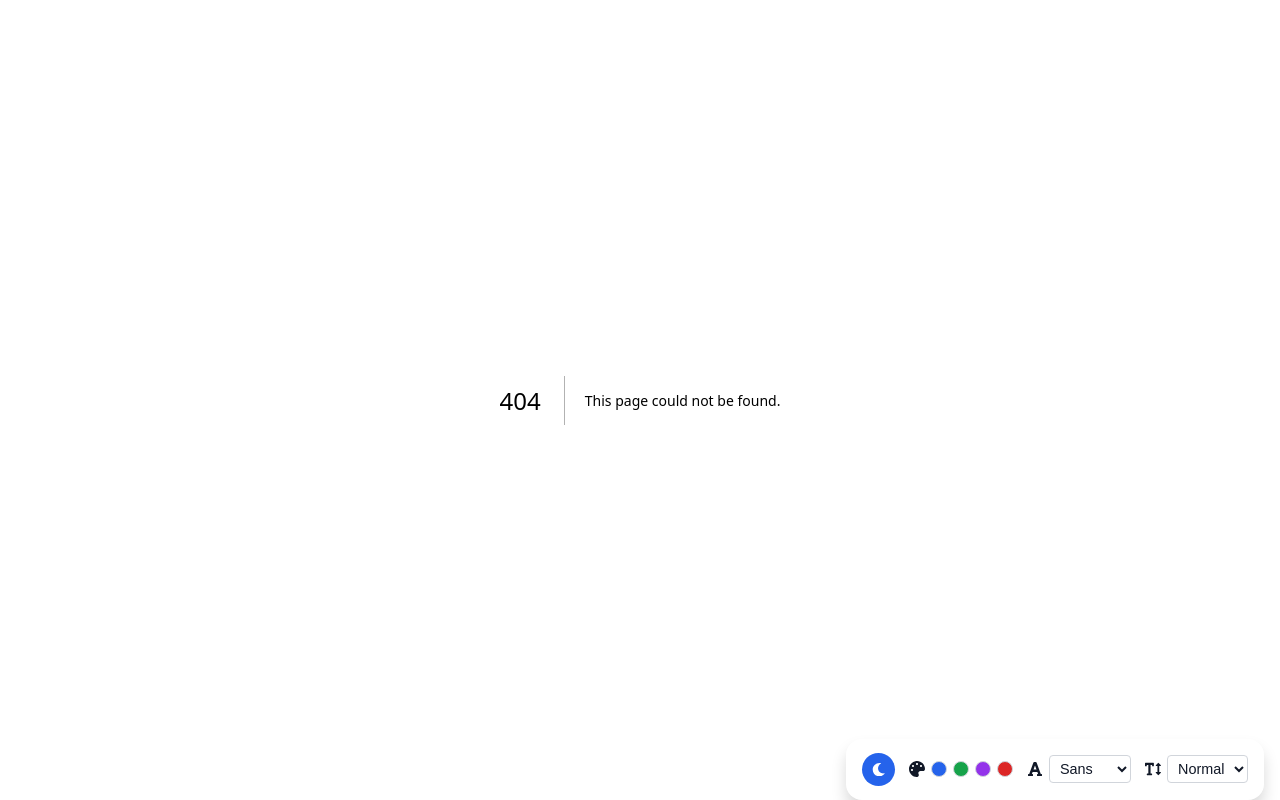
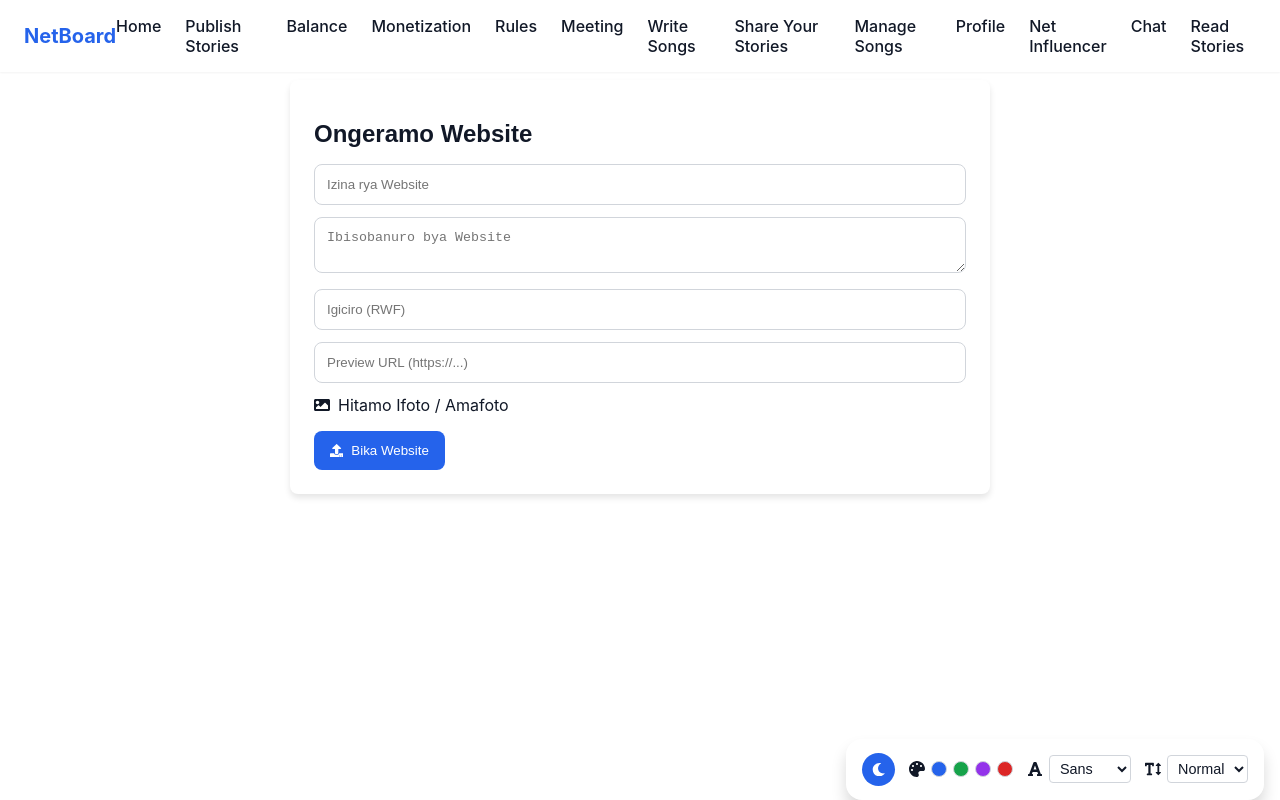
Before and after one commit to Newbhjj2222/admin, a Next.js app: page /Push in a window 1280 px wide. Before the commit this address had no page. Built offline with nearby package versions, Linux system fonts and the light colour scheme.

Commit message:
Create Push.js

```diff
--- /dev/null
+++ b/src/pages/Push.js
@@ -0,0 +1,243 @@
+"use client";
+
+import Head from "next/head";
+import { useState } from "react";
+import { db } from "../components/firebase";
+import { collection, addDoc, serverTimestamp } from "firebase/firestore";
+import { FaUpload, FaImage } from "react-icons/fa";
+import Net from "@/components/Net";
+
+const API_KEY = "d3b627c6d75013b8aaf2aac6de73dcb5";
+
+export default function Push() {
+  const [name, setName] = useState("");
+  const [description, setDescription] = useState("");
+  const [previewUrl, setPreviewUrl] = useState("");
+  const [price, setPrice] = useState("");
+  const [images, setImages] = useState([]);
+  const [loading, setLoading] = useState(false);
+  const [status, setStatus] = useState("");
+
+  const uploadImage = async (imageFile) => {
+    const formData = new FormData();
+    formData.append("image", imageFile);
+
+    const response = await fetch(
+      `https://api.imgbb.com/1/upload?key=${API_KEY}`,
+      {
+        method: "POST",
+        body: formData,
+      }
+    );
+
+    const data = await response.json();
+    return data.data.url;
+  };
+
+  const handleSubmit = async (e) => {
+    e.preventDefault();
+    setLoading(true);
+    setStatus("");
+
+    try {
+      const uploadedImages = [];
+
+      for (let i = 0; i < images.length; i++) {
+        const imageUrl = await uploadImage(images[i]);
+        uploadedImages.push(imageUrl);
+      }
+
+      await addDoc(collection(db, "websites"), {
+        name: name.trim(),
+        description: description.trim(),
+        previewUrl: previewUrl.trim(),
+        price: Number(price),
+        image: uploadedImages[0],
+        images: uploadedImages,
+        createdAt: serverTimestamp(),
+      });
+
+      setStatus("Website yabitswe neza ✅");
+
+      setName("");
+      setDescription("");
+      setPreviewUrl("");
+      setPrice("");
+      setImages([]);
+    } catch (error) {
+      console.error(error);
+      setStatus("Habaye ikibazo mu kubika ❌");
+    }
+
+    setLoading(false);
+  };
+
+  return (
+    <>
+      <Head>
+        <title>Push Website | Admin</title>
+        <meta name="robots" content="noindex,nofollow" />
+      </Head>
+
+      <Net />
+
+      <main className="push-container">
+        <form onSubmit={handleSubmit}>
+          <h1>Ongeramo Website</h1>
+
+          <input
+            type="text"
+            placeholder="Izina rya Website"
+            value={name}
+            onChange={(e) => setName(e.target.value)}
+            required
+          />
+
+          <textarea
+            placeholder="Ibisobanuro bya Website"
+            value={description}
+            onChange={(e) => setDescription(e.target.value)}
+            required
+          />
+
+          <input
+            type="number"
+            placeholder="Igiciro (RWF)"
+            value={price}
+            onChange={(e) => setPrice(e.target.value)}
+            required
+          />
+
+          <input
+            type="url"
+            placeholder="Preview URL (https://...)"
+            value={previewUrl}
+            onChange={(e) => setPreviewUrl(e.target.value)}
+            required
+          />
+
+          <label className="fileLabel">
+            <FaImage /> Hitamo Ifoto / Amafoto
+            <input
+              type="file"
+              accept="image/*"
+              multiple
+              hidden
+              onChange={(e) => setImages(e.target.files)}
+              required
+            />
+          </label>
+
+          <button type="submit" disabled={loading}>
+            <FaUpload />
+            {loading ? "Biri kubikwa..." : "Bika Website"}
+          </button>
+
+          {status && <p className="status">{status}</p>}
+        </form>
+      </main>
+
+      {/* =========================
+          CSS yose muri component (responsive + theme aware)
+      ========================== */}
+      <style jsx>{`
+        .push-container {
+          max-width: 700px;
+          margin: 80px auto;
+          padding: 24px;
+          background: var(--bg-card);
+          color: var(--foreground);
+          border-radius: var(--radius-md);
+          box-shadow: var(--shadow-md);
+        }
+
+        h1 {
+          font-size: var(--text-2xl);
+          margin-bottom: 16px;
+          font-family: var(--font-display);
+        }
+
+        input, textarea {
+          width: 100%;
+          padding: 12px;
+          margin-bottom: 12px;
+          border: 1px solid var(--gray-300);
+          border-radius: var(--radius-md);
+          background: var(--bg-card);
+          color: var(--foreground);
+        }
+
+        input:focus, textarea:focus {
+          outline: none;
+          border-color: var(--primary);
+          box-shadow: 0 0 0 2px rgba(37,99,235,0.3);
+        }
+
+        .fileLabel {
+          display: flex;
+          align-items: center;
+          gap: 8px;
+          cursor: pointer;
+          margin-bottom: 16px;
+        }
+
+        button {
+          display: flex;
+          align-items: center;
+          gap: 8px;
+          background: var(--primary);
+          color: var(--text-light);
+          border: none;
+          padding: 12px 16px;
+          border-radius: var(--radius-md);
+          cursor: pointer;
+          transition: all 0.3s ease;
+        }
+
+        button:hover:not(:disabled) {
+          background: var(--primary-dark);
+        }
+
+        button:disabled {
+          opacity: 0.7;
+          cursor: not-allowed;
+        }
+
+        .status {
+          margin-top: 12px;
+          font-size: var(--text-sm);
+          color: var(--text-muted);
+        }
+
+        @media (max-width: 480px) {
+          .push-container {
+            margin: 20px 10px;
+            padding: 16px;
+          }
+
+          input, textarea {
+            padding: 10px;
+          }
+
+          button {
+            padding: 10px;
+          }
+        }
+
+        @media (min-width: 481px) and (max-width: 768px) {
+          .push-container {
+            padding: 20px;
+          }
+
+          input, textarea {
+            padding: 12px;
+          }
+
+          button {
+            padding: 12px;
+          }
+        }
+      `}</style>
+    </>
+  );
+}
```
